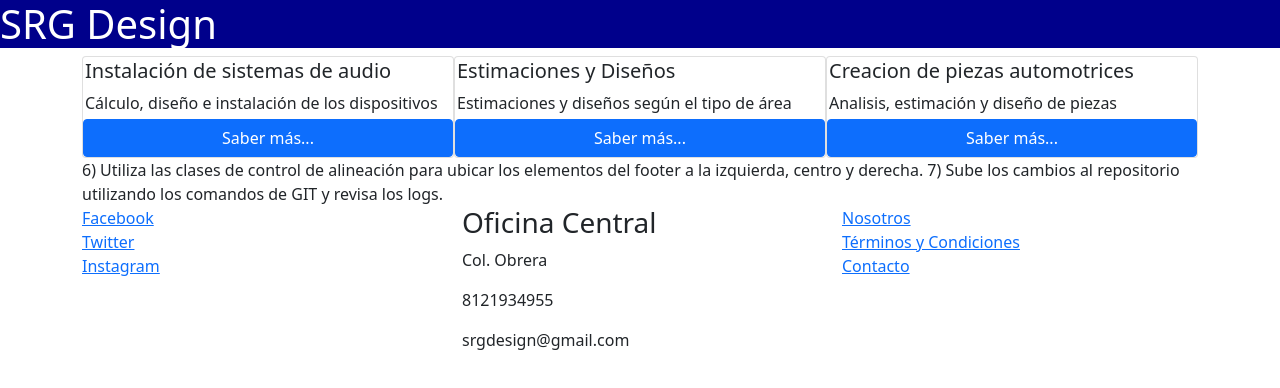
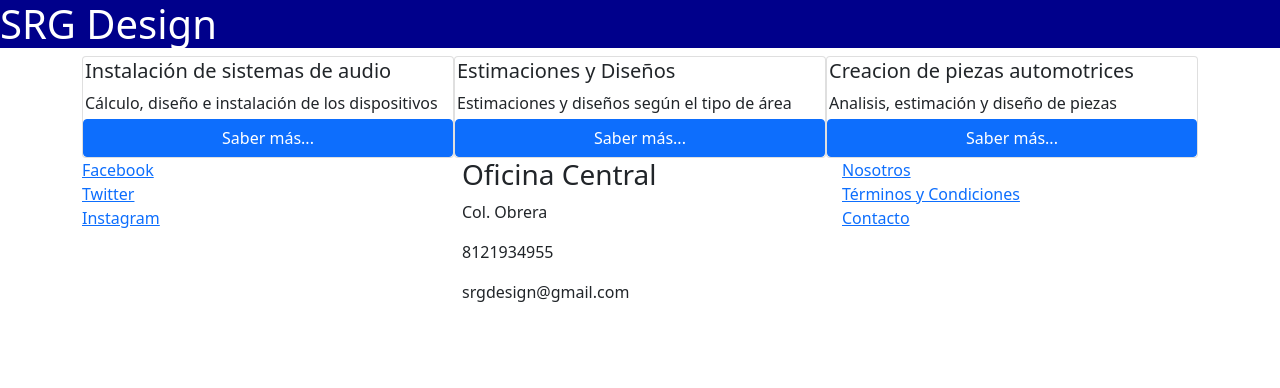
Before and after one commit to ValalSidur/SRG_design, a website: page index.html in a window 1280 px wide. Drawn offline with nearby package versions, Linux system fonts and the light colour scheme.

Commit message:
retiro de actividades

```diff
--- a/index.html
+++ b/index.html
@@ -29,9 +29,6 @@
 				<button  class="btn btn-primary">Saber más...</button>
 			</div>
 		</div>
-6)	Utiliza las clases de control de alineación para ubicar los elementos del footer a la izquierda, centro y derecha.
-
-7)	Sube los cambios al repositorio utilizando los comandos de GIT y revisa los logs.
 		<footer>
 			<div class="row">
 				<div class="col-sm-4 d-flex flex-column">
```
